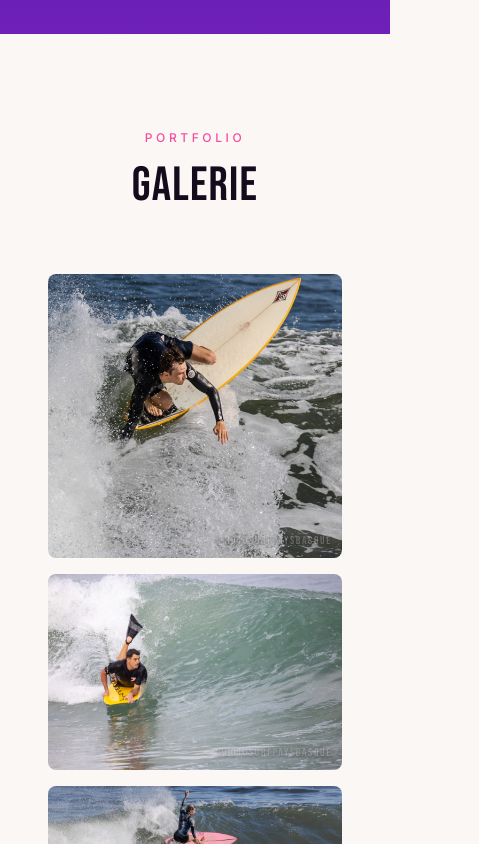
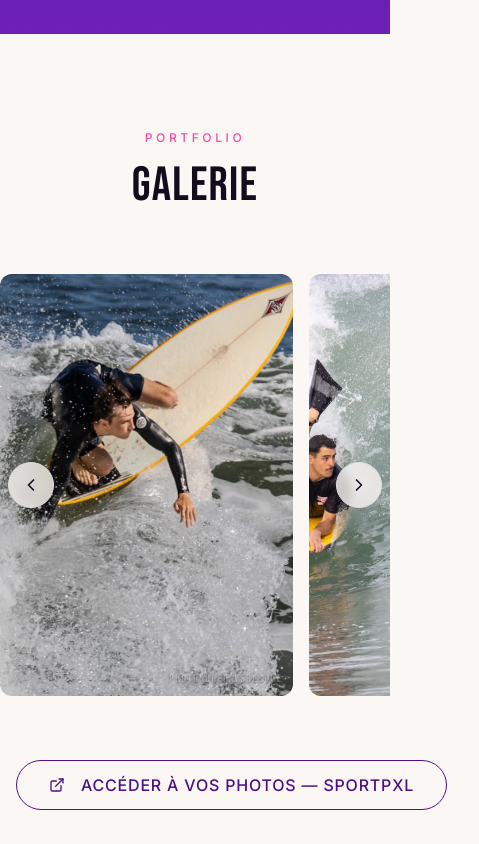
Before and after one commit to thom-s87/photosurfpaysbasque-25d31561, a React (Vite) app: page / in a window 390 px wide. Shown: the part 4920-5764 px from the top of the page, 479 px wide, since content can reach past the window. Built offline with nearby package versions, Linux system fonts and the light colour scheme.

Commit message:
Replace gallery with carousel
Co-authored-by: thom-s87 <185170850+thom-s87@users.noreply.github.com>

```diff
--- a/src/components/Gallery.tsx
+++ b/src/components/Gallery.tsx
@@ -1,71 +1,127 @@
 import { Button } from "@/components/ui/button";
-import { ExternalLink } from "lucide-react";
+import { ExternalLink, ChevronLeft, ChevronRight } from "lucide-react";
 import { useScrollFadeIn } from "@/hooks/useScrollFadeIn";
 import { WatermarkedImage } from "@/components/WatermarkedImage";
+import { useRef, useState, useEffect, useCallback } from "react";
 
 import surfeuseBiarritz from "@/assets/gallery/surfeuse-biarritz.jpg";
-import surfeuseHossegor from "@/assets/gallery/surfeuse-hossegor.jpg";
+import bodySurferYellow from "@/assets/gallery/body-surfer-yellow.jpg";
+import surfeusePinkBoard from "@/assets/gallery/surfeuse-pink-board.jpg";
 import surfNight from "@/assets/gallery/surf-night-session.jpg";
-import bodyboardDay from "@/assets/gallery/bodyboard-day-session.jpg";
 import bodyboard from "@/assets/gallery/bodyboard-pays-basque.jpg";
 import photoAquatique from "@/assets/gallery/photo-aquatique-artistique.jpg";
-import surfeusePinkBoard from "@/assets/gallery/surfeuse-pink-board.jpg";
+import surfeuseHossegor from "@/assets/gallery/surfeuse-hossegor.jpg";
+import bodyboardDay from "@/assets/gallery/bodyboard-day-session.jpg";
+import surfeurProCompetition from "@/assets/gallery/surfeur-pro-competition.jpg";
 import surfClub from "@/assets/gallery/surf-club.jpg";
-import bodySurferYellow from "@/assets/gallery/body-surfer-yellow.jpg";
-import surfeurProCompetition from "@/assets/gallery/surfeur-pro-competition.jpg";
 
 const galleryImages = [
-{ src: surfeuseBiarritz, alt: "Surfeuse shortboard Biarritz - photo sport nautique côte basque", position: "center" },
-{ src: bodySurferYellow, alt: "Bodysurf planche jaune - photographe sport nautique Pays Basque", position: "center" },
-{ src: surfeusePinkBoard, alt: "Surfeuse planche rose - shooting surf féminin Pays Basque", position: "center" },
-{ src: surfNight, alt: "Session surf nocturne - photographe surf Pays Basque nuit", position: "center" },
-{ src: bodyboard, alt: "Bodyboard Pays Basque - vidéaste sport nautique Anglet", position: "center" },
-{ src: photoAquatique, alt: "Shooting aquatique artistique - photographe underwater Pays Basque", position: "top center" },
-{ src: surfeuseHossegor, alt: "Surfeuse Hossegor - shooting surf féminin Pays Basque", position: "center" },
-{ src: bodyboardDay, alt: "Bodyboard session jour Anglet - photographe sport nautique", position: "center" },
-{ src: surfeurProCompetition, alt: "Surfeur professionnel compétition Pays Basque", position: "center" },
-{ src: surfClub, alt: "Cours de surf école plage - photographe surf club Pays Basque", position: "center" }];
-
+  { src: surfeuseBiarritz, alt: "Surfeuse shortboard Biarritz - photo sport nautique côte basque" },
+  { src: bodySurferYellow, alt: "Bodysurf planche jaune - photographe sport nautique Pays Basque" },
+  { src: surfeusePinkBoard, alt: "Surfeuse planche rose - shooting surf féminin Pays Basque" },
+  { src: surfNight, alt: "Session surf nocturne - photographe surf Pays Basque nuit" },
+  { src: bodyboard, alt: "Bodyboard Pays Basque - vidéaste sport nautique Anglet" },
+  { src: photoAquatique, alt: "Shooting aquatique artistique - photographe underwater Pays Basque" },
+  { src: surfeuseHossegor, alt: "Surfeuse Hossegor - shooting surf féminin Pays Basque" },
+  { src: bodyboardDay, alt: "Bodyboard session jour Anglet - photographe sport nautique" },
+  { src: surfeurProCompetition, alt: "Surfeur professionnel compétition Pays Basque" },
+  { src: surfClub, alt: "Cours de surf école plage - photographe surf club Pays Basque" },
+];
 
 export const Gallery = () => {
   const ref = useScrollFadeIn();
+  const scrollRef = useRef<HTMLDivElement>(null);
+  const [canScrollLeft, setCanScrollLeft] = useState(false);
+  const [canScrollRight, setCanScrollRight] = useState(true);
+
+  const checkScroll = useCallback(() => {
+    const el = scrollRef.current;
+    if (!el) return;
+    setCanScrollLeft(el.scrollLeft > 10);
+    setCanScrollRight(el.scrollLeft < el.scrollWidth - el.clientWidth - 10);
+  }, []);
+
+  useEffect(() => {
+    const el = scrollRef.current;
+    if (!el) return;
+    checkScroll();
+    el.addEventListener("scroll", checkScroll, { passive: true });
+    window.addEventListener("resize", checkScroll);
+    return () => {
+      el.removeEventListener("scroll", checkScroll);
+      window.removeEventListener("resize", checkScroll);
+    };
+  }, [checkScroll]);
+
+  const scroll = (direction: "left" | "right") => {
+    const el = scrollRef.current;
+    if (!el) return;
+    const cardWidth = el.querySelector(".carousel-card")?.clientWidth ?? 400;
+    el.scrollBy({ left: direction === "left" ? -cardWidth : cardWidth, behavior: "smooth" });
+  };
 
   return (
-    <section id="galerie" className="py-24 md:py-32 px-4 bg-background">
-      <div ref={ref} className="container mx-auto fade-in-section">
+    <section id="galerie" className="py-24 md:py-32 bg-background">
+      <div ref={ref} className="fade-in-section">
+        <div className="px-4 container mx-auto">
           <p className="text-center text-hot-pink font-medium tracking-[0.3em] uppercase text-xs mb-4">Portfolio</p>
           <h2 className="font-display text-5xl md:text-6xl lg:text-7xl text-foreground text-center mb-16 tracking-wide">
             GALERIE
           </h2>
+        </div>
 
-        {/* Magazine-style masonry grid */}
-        <div className="columns-1 md:columns-2 lg:columns-3 gap-4 space-y-4 mb-16">
-          {galleryImages.map((photo, i) =>
-          <div key={i} className="break-inside-avoid gallery-item overflow-hidden rounded-lg group relative retro-grain">
+        {/* Carousel */}
+        <div className="relative group">
+          {/* Left arrow */}
+          <button
+            onClick={() => scroll("left")}
+            className={`absolute left-2 md:left-6 top-1/2 -translate-y-1/2 z-10 bg-background/80 backdrop-blur-sm border border-border rounded-full p-3 transition-all duration-300 hover:bg-hot-pink hover:text-primary-foreground hover:border-hot-pink ${canScrollLeft ? "opacity-100" : "opacity-0 pointer-events-none"}`}
+            aria-label="Précédent"
+          >
+            <ChevronLeft className="w-5 h-5" />
+          </button>
+
+          {/* Right arrow */}
+          <button
+            onClick={() => scroll("right")}
+            className={`absolute right-2 md:right-6 top-1/2 -translate-y-1/2 z-10 bg-background/80 backdrop-blur-sm border border-border rounded-full p-3 transition-all duration-300 hover:bg-hot-pink hover:text-primary-foreground hover:border-hot-pink ${canScrollRight ? "opacity-100" : "opacity-0 pointer-events-none"}`}
+            aria-label="Suivant"
+          >
+            <ChevronRight className="w-5 h-5" />
+          </button>
+
+          {/* Scrollable track */}
+          <div
+            ref={scrollRef}
+            className="flex gap-4 overflow-x-auto scrollbar-hide px-4 md:px-8 snap-x snap-mandatory"
+            style={{ scrollbarWidth: "none", msOverflowStyle: "none", WebkitOverflowScrolling: "touch" }}
+          >
+            {galleryImages.map((photo, i) => (
+              <div
+                key={i}
+                className="carousel-card flex-shrink-0 w-[75vw] sm:w-[45vw] md:w-[32vw] lg:w-[28vw] snap-start overflow-hidden rounded-xl retro-grain"
+              >
                 <WatermarkedImage
                   src={photo.src}
                   alt={photo.alt}
-              className="w-full object-cover"
-              style={{ objectPosition: photo.position }}>
-
-                {/* Hover overlay */}
-
-              </WatermarkedImage>
+                  className="w-full h-[50vh] md:h-[60vh] object-cover transition-transform duration-700 group-hover:scale-[1.01]"
+                />
               </div>
-          )}
+            ))}
+          </div>
         </div>
 
-        <div className="text-center">
+        <div className="text-center mt-16 px-4">
           <Button
             variant="outline"
             className="border-deep-purple text-deep-purple hover:bg-deep-purple hover:text-primary-foreground rounded-full px-8 py-6 text-base tracking-wider uppercase"
-            onClick={() => window.open('https://www.app.sportpxl.com', '_blank')}>
-
+            onClick={() => window.open('https://www.app.sportpxl.com', '_blank')}
+          >
             <ExternalLink className="w-4 h-4 mr-2" />
             Accéder à vos photos — SportPXL
           </Button>
         </div>
       </div>
-    </section>);
-
+    </section>
+  );
 };
```
Lines whose indentation alone changed are shown as unchanged.
